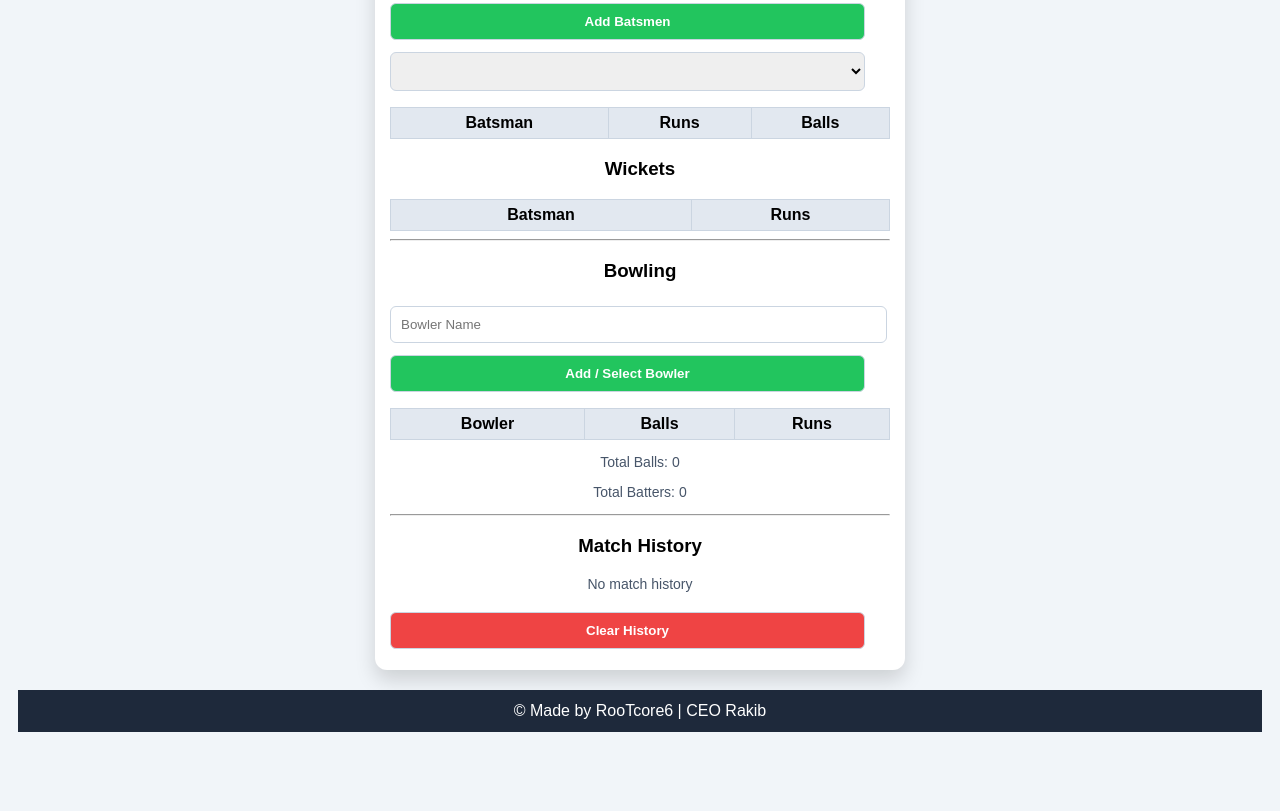
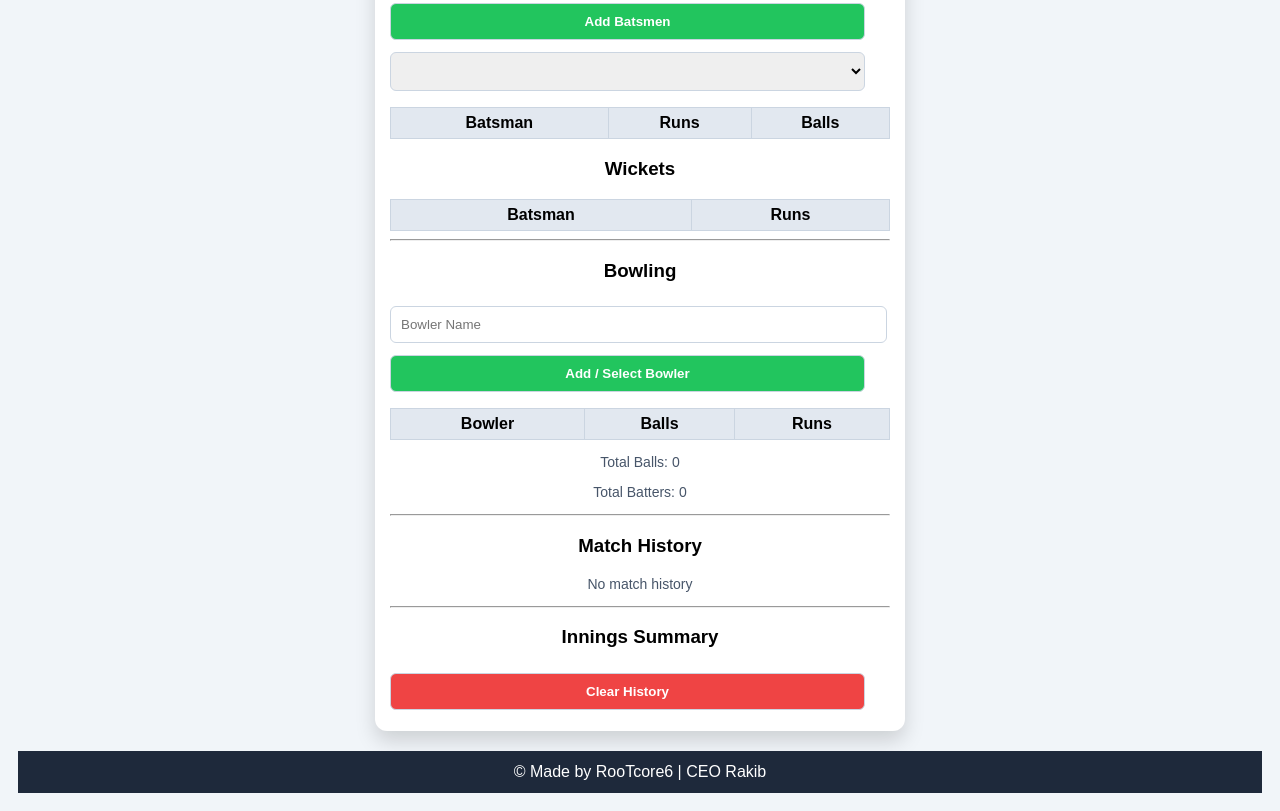
Before and after one commit to rakib-sk/Crickete_match_control_system-, a plain HTML site: page index.html in a window 1280 px wide. Shown: the part 929-1740 px from the top of the page. Before the commit the page ends 1679 px from the top, so only its background shows below. Drawn offline with Linux system fonts and the light colour scheme.

Commit message:
add html

```diff
--- a/index.html
+++ b/index.html
@@ -83,6 +83,10 @@
 <hr>
 <h3>Match History</h3>
 <div id="history"></div>
+
+<hr>
+<h3>Innings Summary</h3>
+<div id="inningsSummary"></div>
 <button class="red" onclick="clearHistory()">Clear History</button>
 
 </div>
```
